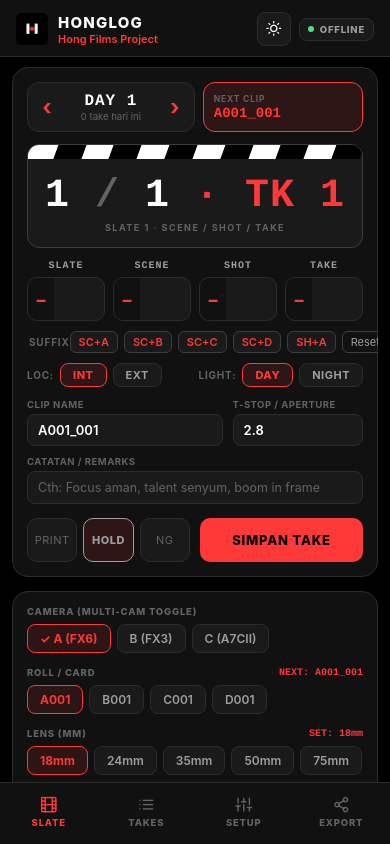
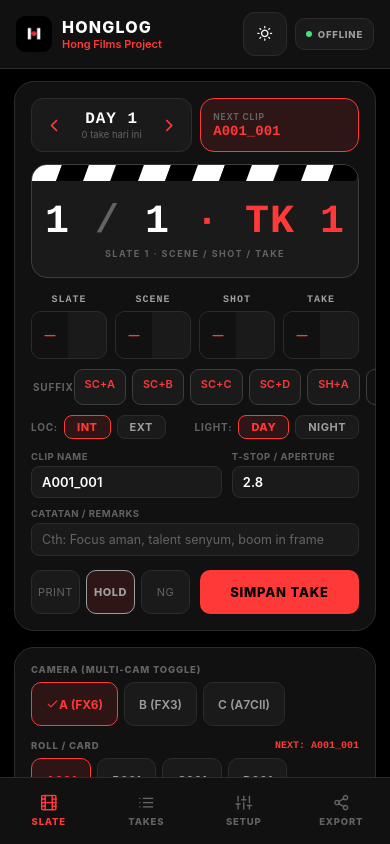
Before and after one commit to HongFilm/honglog, a React Native app: screen / in a window 390 px wide. Built offline with nearby package versions, Linux system fonts and the light colour scheme.

Commit message:
feat: refine Honglog mobile interface

```diff
--- a/App.tsx
+++ b/App.tsx
@@ -220,7 +220,7 @@ const styles = StyleSheet.create({
   },
   topbar: {
     paddingHorizontal: 16,
-    paddingBottom: 10,
+    paddingBottom: 12,
     borderBottomWidth: 1,
     flexDirection: 'row',
     justifyContent: 'space-between',
@@ -233,12 +233,12 @@ const styles = StyleSheet.create({
     flex: 1,
   },
   topLogo: {
-    width: 32,
-    height: 32,
-    borderRadius: 6,
+    width: 36,
+    height: 36,
+    borderRadius: 9,
   },
   appTitle: {
-    fontSize: 15,
+    fontSize: 16,
     fontWeight: '800',
     letterSpacing: 1.2,
   },
@@ -253,9 +253,9 @@ const styles = StyleSheet.create({
     gap: 8,
   },
   themeToggle: {
-    width: 34,
-    height: 34,
-    borderRadius: 8,
+    width: 44,
+    height: 44,
+    borderRadius: 12,
     borderWidth: 1,
     justifyContent: 'center',
     alignItems: 'center',
@@ -264,9 +264,10 @@ const styles = StyleSheet.create({
     flexDirection: 'row',
     alignItems: 'center',
     gap: 6,
-    paddingVertical: 5,
-    paddingHorizontal: 8,
-    borderRadius: 8,
+    minHeight: 32,
+    paddingVertical: 6,
+    paddingHorizontal: 10,
+    borderRadius: 10,
     borderWidth: 1,
   },
   statusDot: {
@@ -284,24 +285,25 @@ const styles = StyleSheet.create({
   },
   contentWrap: {
     flex: 1,
-    paddingHorizontal: 12,
-    paddingTop: 10,
+    paddingHorizontal: 14,
+    paddingTop: 12,
   },
   scrollContent: {
-    paddingBottom: 24,
+    paddingBottom: 28,
   },
   tabBar: {
     flexDirection: 'row',
     borderTopWidth: 1,
-    paddingTop: 8,
-    elevation: 8,
+    paddingTop: 10,
+    elevation: 12,
   },
   tabItem: {
     flex: 1,
     alignItems: 'center',
     justifyContent: 'center',
-    paddingVertical: 4,
-    gap: 3,
+    minHeight: 44,
+    paddingVertical: 5,
+    gap: 4,
   },
   tabItemActive: {
     opacity: 1,
--- a/src/components/ExportScreen.tsx
+++ b/src/components/ExportScreen.tsx
@@ -206,16 +206,16 @@ const styles = StyleSheet.create({
     flex: 1,
   },
   content: {
-    paddingBottom: 40,
-    gap: 12,
+    paddingBottom: 48,
+    gap: 14,
   },
   title: {
-    fontSize: 14,
+    fontSize: 16,
     fontFamily: THEME.fontMono,
     fontWeight: '800',
     color: THEME.accent,
     letterSpacing: 1,
-    marginTop: 4,
+    marginTop: 6,
   },
   subtitle: {
     fontSize: 12,
@@ -223,11 +223,11 @@ const styles = StyleSheet.create({
     lineHeight: 18,
   },
   summaryBox: {
-    borderRadius: 14,
+    borderRadius: 18,
     borderWidth: 1,
-    padding: 14,
-    gap: 8,
-    marginVertical: 4,
+    padding: 16,
+    gap: 10,
+    marginVertical: 6,
   },
   sumRow: {
     flexDirection: 'row',
@@ -243,8 +243,9 @@ const styles = StyleSheet.create({
     fontWeight: '700',
   },
   pdfBtn: {
-    borderRadius: 14,
-    padding: 16,
+    minHeight: 72,
+    borderRadius: 16,
+    padding: 18,
     flexDirection: 'row',
     alignItems: 'center',
     gap: 12,
@@ -268,9 +269,10 @@ const styles = StyleSheet.create({
     marginTop: 2,
   },
   secBtn: {
+    minHeight: 72,
     borderWidth: 1,
-    borderRadius: 14,
-    padding: 16,
+    borderRadius: 16,
+    padding: 18,
     flexDirection: 'row',
     alignItems: 'center',
     gap: 12,
--- a/src/components/ProjectSetup.tsx
+++ b/src/components/ProjectSetup.tsx
@@ -31,6 +31,8 @@ export const ProjectSetup: React.FC = () => {
   const [renamingProj, setRenamingProj] = useState<{ id: string; name: string } | null>(null);
   const [renameText, setRenameText] = useState('');
 
+  // Local draft fields mirror the active project whenever the selected project changes.
+  /* eslint-disable react-hooks/set-state-in-effect */
   useEffect(() => {
     setProduction(meta.production);
     setProdNumber(meta.prodNumber);
@@ -49,6 +51,7 @@ export const ProjectSetup: React.FC = () => {
     setFiltersText(meta.filters.join(', '));
     setIsosText(meta.isos.join(', '));
   }, [activeProjectId, meta]);
+  /* eslint-enable react-hooks/set-state-in-effect */
 
   const handleConfirmRename = async () => {
     if (!renamingProj || !renameText.trim()) return;
@@ -462,25 +465,25 @@ const styles = StyleSheet.create({
     flex: 1,
   },
   content: {
-    paddingBottom: 40,
-    gap: 12,
+    paddingBottom: 48,
+    gap: 14,
   },
   sectionHeader: {
-    fontSize: 10.5,
+    fontSize: 11,
     fontFamily: THEME.fontMono,
     fontWeight: '700',
     color: THEME.accent,
     letterSpacing: 1.2,
-    marginTop: 6,
-    marginBottom: 2,
+    marginTop: 8,
+    marginBottom: 3,
   },
   card: {
     backgroundColor: THEME.surface,
-    borderRadius: 14,
+    borderRadius: 18,
     borderWidth: 1,
     borderColor: THEME.border,
-    padding: 14,
-    gap: 10,
+    padding: 16,
+    gap: 12,
   },
   row: {
     flexDirection: 'row',
@@ -499,7 +502,8 @@ const styles = StyleSheet.create({
     backgroundColor: THEME.surfaceRaised,
     borderWidth: 1,
     borderColor: THEME.border,
-    borderRadius: 8,
+    minHeight: 44,
+    borderRadius: 10,
     paddingHorizontal: 10,
     paddingVertical: 8,
     color: THEME.textPrimary,
@@ -510,10 +514,10 @@ const styles = StyleSheet.create({
     alignItems: 'center',
     justifyContent: 'space-between',
     backgroundColor: THEME.surfaceRaised,
-    borderRadius: 10,
+    borderRadius: 14,
     borderWidth: 1,
     borderColor: THEME.border,
-    padding: 12,
+    padding: 14,
     marginBottom: 8,
   },
   projectCardActive: {
@@ -556,9 +560,10 @@ const styles = StyleSheet.create({
     flexDirection: 'row',
     alignItems: 'center',
     gap: 4,
-    paddingHorizontal: 8,
-    paddingVertical: 5,
-    borderRadius: 6,
+    minHeight: 40,
+    paddingHorizontal: 10,
+    paddingVertical: 7,
+    borderRadius: 9,
     borderWidth: 1,
   },
   renameProjectText: {
@@ -576,7 +581,8 @@ const styles = StyleSheet.create({
   },
   createBtn: {
     backgroundColor: THEME.accent,
-    borderRadius: 8,
+    minHeight: 44,
+    borderRadius: 10,
     paddingHorizontal: 16,
     justifyContent: 'center',
     alignItems: 'center',
@@ -588,8 +594,8 @@ const styles = StyleSheet.create({
   },
   saveBtn: {
     backgroundColor: THEME.accent,
-    borderRadius: 10,
-    height: 44,
+    borderRadius: 12,
+    height: 48,
     alignItems: 'center',
     justifyContent: 'center',
     marginTop: 8,
--- a/src/components/QuickPresets.tsx
+++ b/src/components/QuickPresets.tsx
@@ -1,6 +1,7 @@
 import React, { useState } from 'react';
 import { View, Text, StyleSheet, TouchableOpacity, ScrollView } from 'react-native';
 import * as Haptics from 'expo-haptics';
+import { Feather } from '@expo/vector-icons';
 import { useHonglogStore } from '../store/useHonglogStore';
 import { THEME, LIGHT_THEME, ThemeColors } from '../types';
 
@@ -103,7 +104,8 @@ export const QuickPresets: React.FC = () => {
                     isSelected && { color: theme.accent, fontWeight: '700' },
                   ]}
                 >
-                  {isSelected ? '✓ ' : ''}{cam}
+                  {isSelected && <Feather name="check" size={13} color={theme.accent} />}
+                  {cam}
                 </Text>
               </TouchableOpacity>
             );
@@ -120,8 +122,8 @@ export const QuickPresets: React.FC = () => {
           <View style={styles.camTargetTabs}>
             {selectedCams.map((cam) => {
               const isActive = currentTarget === cam;
-              const camCard = form.cameraCards[cam] || '—';
-              const camLens = form.cameraLenses[cam] || form.lens || '—';
+              const camCard = form.cameraCards[cam] || '-';
+              const camLens = form.cameraLenses[cam] || form.lens || '-';
               const camFps = form.cameraFps[cam] || form.fps || '24';
 
               return (
@@ -157,7 +159,7 @@ export const QuickPresets: React.FC = () => {
             ROLL / CARD {isMultiCam ? `(UNTUK ${currentTarget})` : ''}
           </Text>
           <Text style={[styles.clipHintBadge, { color: theme.accent }]}>
-            NEXT: {form.clipName || '—'}
+            NEXT: {form.clipName || '-'}
           </Text>
         </View>
         <ScrollView horizontal showsHorizontalScrollIndicator={false} contentContainerStyle={styles.row}>
@@ -383,10 +385,10 @@ export const QuickPresets: React.FC = () => {
 
 const styles = StyleSheet.create({
   container: {
-    borderRadius: 16,
-    padding: 14,
+    borderRadius: 20,
+    padding: 16,
     borderWidth: 1,
-    marginBottom: 14,
+    marginBottom: 16,
     gap: 12,
   },
   section: {
@@ -414,8 +416,8 @@ const styles = StyleSheet.create({
     letterSpacing: 0.5,
   },
   multiCamConfigBox: {
-    padding: 10,
-    borderRadius: 10,
+    padding: 12,
+    borderRadius: 14,
     borderWidth: 1,
     gap: 8,
   },
@@ -430,8 +432,9 @@ const styles = StyleSheet.create({
   },
   camTargetTab: {
     flex: 1,
-    padding: 8,
-    borderRadius: 8,
+    minHeight: 52,
+    padding: 10,
+    borderRadius: 10,
     borderWidth: 1,
     gap: 2,
   },
@@ -454,9 +457,13 @@ const styles = StyleSheet.create({
   },
   chip: {
     borderWidth: 1,
-    paddingVertical: 6,
-    paddingHorizontal: 12,
-    borderRadius: 8,
+    minHeight: 44,
+    paddingVertical: 9,
+    paddingHorizontal: 14,
+    borderRadius: 10,
+    flexDirection: 'row',
+    alignItems: 'center',
+    gap: 5,
   },
   chipText: {
     fontSize: 12,
--- a/src/components/SlateControl.tsx
+++ b/src/components/SlateControl.tsx
@@ -1,6 +1,7 @@
 import React from 'react';
 import { View, Text, StyleSheet, TouchableOpacity, TextInput } from 'react-native';
 import * as Haptics from 'expo-haptics';
+import { Feather } from '@expo/vector-icons';
 import { useHonglogStore } from '../store/useHonglogStore';
 import { THEME, LIGHT_THEME, ThemeColors } from '../types';
 
@@ -13,7 +14,6 @@ export const SlateControl: React.FC = () => {
     addSuffixToScene,
     addSuffixToShot,
     stripSuffixScene,
-    toggleGoodTake,
     addTake,
     takes,
     selectedDay,
@@ -49,7 +49,7 @@ export const SlateControl: React.FC = () => {
               setSelectedDay(Math.max(1, selectedDay - 1));
             }}
           >
-            <Text style={[styles.dayBtnText, { color: theme.accent }]}>‹</Text>
+            <Feather name="chevron-left" size={20} color={theme.accent} />
           </TouchableOpacity>
           <View style={styles.dayLabelWrap}>
             <Text style={[styles.dayLabel, { color: theme.textPrimary }]}>DAY {selectedDay}</Text>
@@ -62,14 +62,14 @@ export const SlateControl: React.FC = () => {
               setSelectedDay(selectedDay + 1);
             }}
           >
-            <Text style={[styles.dayBtnText, { color: theme.accent }]}>›</Text>
+            <Feather name="chevron-right" size={20} color={theme.accent} />
           </TouchableOpacity>
         </View>
 
         <View style={[styles.clipPill, { backgroundColor: theme.accentWash, borderColor: theme.accent }]}>
           <Text style={[styles.clipPillLbl, { color: theme.textFaint }]}>NEXT CLIP</Text>
           <Text style={[styles.clipPillVal, { color: theme.accent }]} numberOfLines={1}>
-            {form.clipName || '—'}
+            {form.clipName || '-'}
           </Text>
         </View>
       </View>
@@ -128,7 +128,7 @@ export const SlateControl: React.FC = () => {
                   c.onMinus();
                 }}
               >
-                <Text style={[styles.stepBtnText, { color: theme.accent }]}>−</Text>
+                <Feather name="minus" size={17} color={theme.accent} />
               </TouchableOpacity>
               <TextInput
                 style={[styles.valInput, { color: c.accent ? theme.accent : theme.textPrimary }]}
@@ -144,7 +144,7 @@ export const SlateControl: React.FC = () => {
                   c.onPlus();
                 }}
               >
-                <Text style={[styles.stepBtnText, { color: theme.accent }]}>+</Text>
+                <Feather name="plus" size={17} color={theme.accent} />
               </TouchableOpacity>
             </View>
           </View>
@@ -327,10 +327,10 @@ export const SlateControl: React.FC = () => {
 
 const styles = StyleSheet.create({
   container: {
-    borderRadius: 16,
-    padding: 14,
+    borderRadius: 20,
+    padding: 16,
     borderWidth: 1,
-    marginBottom: 14,
+    marginBottom: 16,
   },
   dayRow: {
     flexDirection: 'row',
@@ -346,8 +346,8 @@ const styles = StyleSheet.create({
     overflow: 'hidden',
   },
   dayBtn: {
-    width: 38,
-    height: 48,
+    width: 44,
+    height: 52,
     justifyContent: 'center',
     alignItems: 'center',
   },
@@ -371,10 +371,10 @@ const styles = StyleSheet.create({
   },
   clipPill: {
     flex: 1,
-    borderRadius: 12,
+    borderRadius: 14,
     borderWidth: 1,
     justifyContent: 'center',
-    paddingHorizontal: 10,
+    paddingHorizontal: 12,
   },
   clipPillLbl: {
     fontSize: 8.5,
@@ -388,14 +388,14 @@ const styles = StyleSheet.create({
     marginTop: 1,
   },
   clapper: {
-    borderRadius: 12,
+    borderRadius: 16,
     borderWidth: 1,
     overflow: 'hidden',
-    marginBottom: 12,
+    marginBottom: 16,
   },
   stripeRow: {
     flexDirection: 'row',
-    height: 14,
+    height: 16,
   },
   stripe: {
     flex: 1,
@@ -403,7 +403,7 @@ const styles = StyleSheet.create({
   },
   clapperBody: {
     alignItems: 'center',
-    paddingVertical: 14,
+    paddingVertical: 18,
     paddingHorizontal: 10,
   },
   bigReadout: {
@@ -453,8 +453,8 @@ const styles = StyleSheet.create({
     overflow: 'hidden',
   },
   stepBtn: {
-    width: 26,
-    height: 42,
+    width: 36,
+    height: 46,
     justifyContent: 'center',
     alignItems: 'center',
   },
@@ -464,7 +464,7 @@ const styles = StyleSheet.create({
   },
   valInput: {
     flex: 1,
-    height: 42,
+    height: 46,
     textAlign: 'center',
     fontSize: 16,
     fontWeight: '700',
@@ -488,9 +488,10 @@ const styles = StyleSheet.create({
     gap: 6,
   },
   chip: {
-    paddingVertical: 3,
-    paddingHorizontal: 8,
-    borderRadius: 6,
+    minHeight: 36,
+    paddingVertical: 7,
+    paddingHorizontal: 10,
+    borderRadius: 9,
     borderWidth: 1,
   },
   chipText: {
--- a/src/components/TakesList.tsx
+++ b/src/components/TakesList.tsx
@@ -450,7 +450,7 @@ export const TakesList: React.FC = () => {
                   style={[styles.modalCloseIconBtn, { backgroundColor: theme.surfaceRaised, borderColor: theme.border }]}
                   onPress={() => setEditing(null)}
                 >
-                  <Text style={[styles.modalCloseIconText, { color: theme.textSecondary }]}>✕</Text>
+                  <Feather name="x" size={16} color={theme.textSecondary} />
                 </TouchableOpacity>
               </View>
 
@@ -917,18 +917,18 @@ const styles = StyleSheet.create({
   statsBar: { flexDirection: 'row', gap: 8, marginBottom: 10 },
   statBox: {
     flex: 1,
-    borderRadius: 12,
+    borderRadius: 14,
     borderWidth: 1,
-    paddingVertical: 10,
+    paddingVertical: 12,
     alignItems: 'center',
   },
   statNum: { fontSize: 20, fontWeight: '800', fontFamily: THEME.fontMono },
   statLbl: { fontSize: 9, fontWeight: '700', marginTop: 2, letterSpacing: 0.5 },
   dayChips: { flexDirection: 'row', gap: 8, paddingVertical: 8, marginBottom: 4 },
   dayChip: {
-    height: 40,
+    minHeight: 44,
     paddingHorizontal: 14,
-    borderRadius: 10,
+    borderRadius: 12,
     borderWidth: 1.5,
     flexDirection: 'row',
     alignItems: 'center',
@@ -949,14 +949,15 @@ const styles = StyleSheet.create({
   searchInput: {
     flex: 1,
     borderWidth: 1,
-    borderRadius: 8,
+    borderRadius: 10,
     paddingHorizontal: 12,
-    height: 38,
+    minHeight: 44,
     fontSize: 12.5,
   },
   filterBtn: {
     paddingHorizontal: 12,
-    height: 38,
+    minWidth: 44,
+    height: 44,
     borderWidth: 1,
     borderRadius: 8,
     alignItems: 'center',
@@ -974,10 +975,10 @@ const styles = StyleSheet.create({
   sectionTitle: { fontSize: 12, fontWeight: '800', fontFamily: THEME.fontMono, letterSpacing: 1 },
   sectionCount: { fontSize: 10.5, fontWeight: '600' },
   card: {
-    borderRadius: 14,
+    borderRadius: 18,
     borderWidth: 1,
-    padding: 12,
-    marginBottom: 10,
+    padding: 14,
+    marginBottom: 12,
   },
   cardHeader: { flexDirection: 'row', justifyContent: 'space-between', alignItems: 'center', marginBottom: 8 },
   slateBadge: {
@@ -1037,8 +1038,9 @@ const styles = StyleSheet.create({
   },
   actionBtnEdit: {
     paddingHorizontal: 12,
-    paddingVertical: 6,
-    borderRadius: 8,
+    minHeight: 40,
+    paddingVertical: 8,
+    borderRadius: 10,
     borderWidth: 1,
     justifyContent: 'center',
     alignItems: 'center',
@@ -1049,8 +1051,9 @@ const styles = StyleSheet.create({
   },
   actionBtnDel: {
     paddingHorizontal: 12,
-    paddingVertical: 6,
-    borderRadius: 8,
+    minHeight: 40,
+    paddingVertical: 8,
+    borderRadius: 10,
     borderWidth: 1,
     justifyContent: 'center',
     alignItems: 'center',
```
